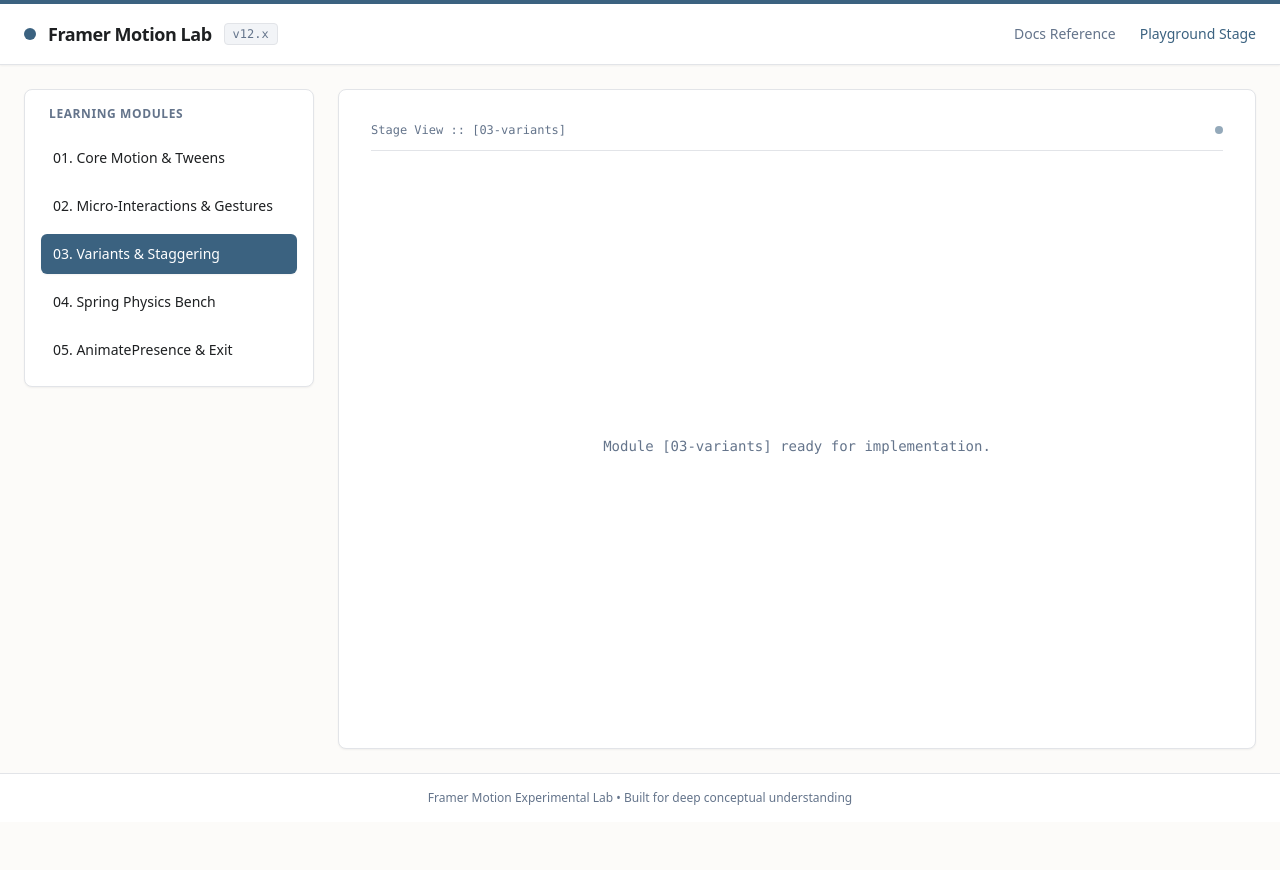
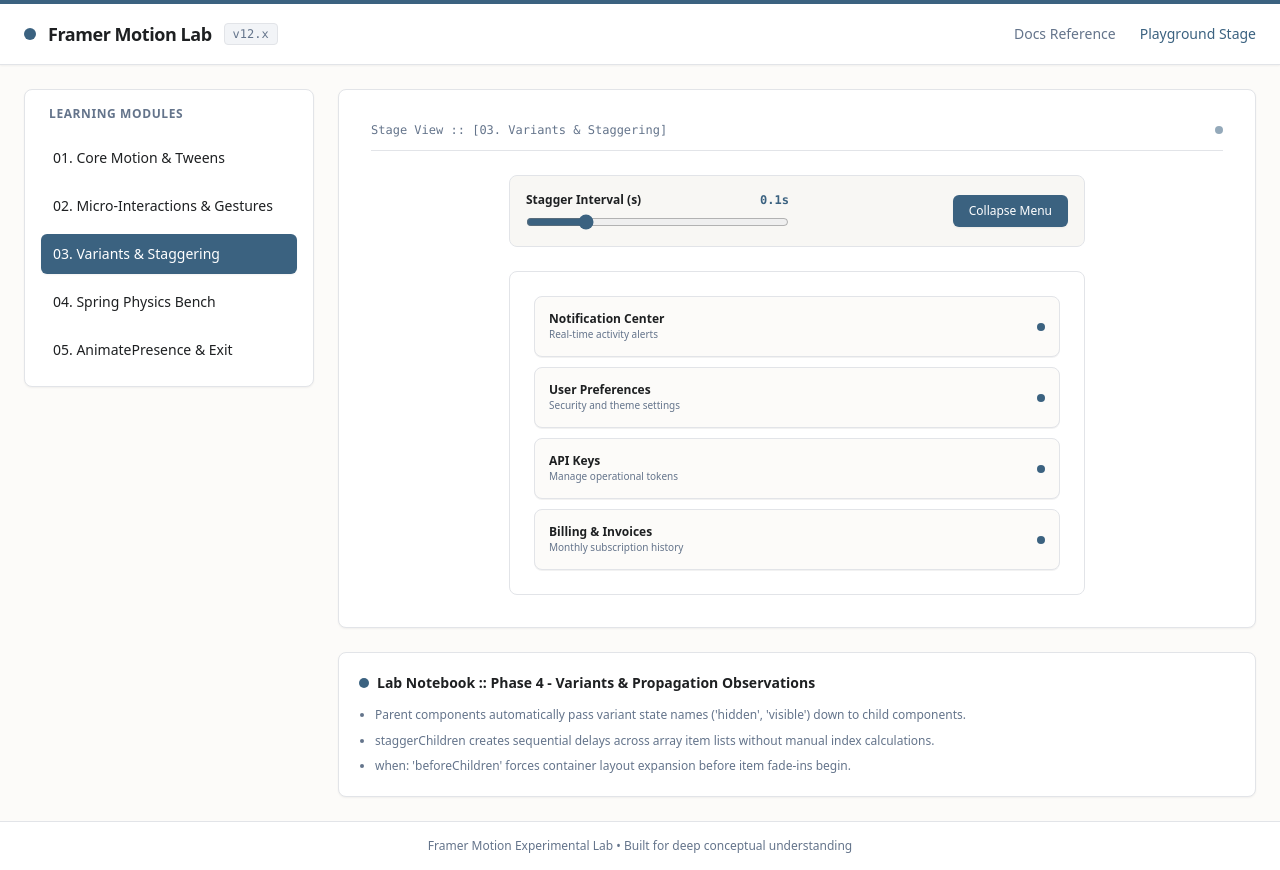
Before and after one commit to hassamnaveed44/framer-motion-lab, a Next.js app: page / in a window 1280 px wide. Both pictures are taken after a click on the button "03. Variants & Staggering". Before the commit the page ends 822 px from the top, so only its background shows below. Built offline with nearby package versions, Linux system fonts and the light colour scheme.

Commit message:
feat(variants): implement variants propagation and staggered list animations

```diff
--- a/app/page.tsx
+++ b/app/page.tsx
@@ -6,6 +6,7 @@ import Stage from "@/components/lab/Stage";
 import ObservationLogger from "@/components/lab/ObservationLogger";
 import CoreBasicsModule from "@/components/modules/CoreBasicsModule";
 import GesturesModule from "@/components/modules/GesturesModule";
+import VariantsModule from "@/components/modules/VariantsModule";
 
 export default function MotionLabHome() {
   const [activeModule, setActiveModule] = useState("01-basics");
@@ -17,7 +18,7 @@ export default function MotionLabHome() {
         <Sidebar activeModule={activeModule} onSelectModule={setActiveModule} />
       </div>
 
-      {/* Main Workspace */}
+      {/* Main Workspace Grid (3-column span) */}
       <section className="lg:col-span-3 flex flex-col gap-6">
         {/* Module 01 */}
         {activeModule === "01-basics" && (
@@ -53,14 +54,33 @@ export default function MotionLabHome() {
           </>
         )}
 
-        {/* Fallback Placeholder for Unimplemented Modules */}
-        {activeModule !== "01-basics" && activeModule !== "02-gestures" && (
-          <Stage moduleTitle={activeModule}>
-            <div className="text-sm text-[#64748b] font-mono">
-              Module [{activeModule}] ready for implementation.
-            </div>
-          </Stage>
+        {/* Module 03 */}
+        {activeModule === "03-variants" && (
+          <>
+            <Stage moduleTitle="03. Variants & Staggering">
+              <VariantsModule />
+            </Stage>
+            <ObservationLogger
+              title="Phase 4 - Variants & Propagation Observations"
+              notes={[
+                "Parent components automatically pass variant state names ('hidden', 'visible') down to child components.",
+                "staggerChildren creates sequential delays across array item lists without manual index calculations.",
+                "when: 'beforeChildren' forces container layout expansion before item fade-ins begin.",
+              ]}
+            />
+          </>
         )}
+
+        {/* Fallback Placeholder for Unimplemented Modules (04, 05) */}
+        {activeModule !== "01-basics" &&
+          activeModule !== "02-gestures" &&
+          activeModule !== "03-variants" && (
+            <Stage moduleTitle={activeModule}>
+              <div className="text-sm text-[#64748b] font-mono">
+                Module [{activeModule}] ready for implementation.
+              </div>
+            </Stage>
+          )}
       </section>
     </div>
   );
--- /dev/null
+++ b/components/modules/VariantsModule.tsx
@@ -0,0 +1,140 @@
+"use client";
+
+import { useState } from "react";
+import { motion, type Variants } from "motion/react";
+// If using framer-motion directly:
+// import { motion, type Variants } from "framer-motion";
+
+export default function VariantsModule() {
+  const [isOpen, setIsOpen] = useState(true);
+  const [staggerDelay, setStaggerDelay] = useState(0.1);
+
+  // Example item data array
+  const items = [
+    {
+      id: 1,
+      title: "Notification Center",
+      desc: "Real-time activity alerts",
+    },
+    {
+      id: 2,
+      title: "User Preferences",
+      desc: "Security and theme settings",
+    },
+    {
+      id: 3,
+      title: "API Keys",
+      desc: "Manage operational tokens",
+    },
+    {
+      id: 4,
+      title: "Billing & Invoices",
+      desc: "Monthly subscription history",
+    },
+  ];
+
+  // Container variant object
+  const containerVariants: Variants = {
+    hidden: {
+      opacity: 0,
+    },
+
+    visible: {
+      opacity: 1,
+      transition: {
+        staggerChildren: staggerDelay,
+        delayChildren: 0.05,
+      },
+    },
+  };
+
+  // Item variant object
+  const itemVariants: Variants = {
+    hidden: {
+      opacity: 0,
+      y: 18,
+      scale: 0.95,
+    },
+
+    visible: {
+      opacity: 1,
+      y: 0,
+      scale: 1,
+      transition: {
+        type: "spring",
+        stiffness: 350,
+        damping: 24,
+      },
+    },
+  };
+
+  return (
+    <div className="flex flex-col gap-6 w-full max-w-xl mx-auto">
+      {/* Controls Bar */}
+      <div className="grid grid-cols-1 md:grid-cols-2 gap-4 bg-[#f8f7f4] p-4 rounded-lg border border-[#e2e4e8] text-xs">
+        {/* Stagger Control */}
+        <div className="flex flex-col gap-1.5">
+          <label className="font-semibold text-[#1e2022] flex justify-between">
+            <span>Stagger Interval (s)</span>
+
+            <span className="font-mono text-[#3b6280]">
+              {staggerDelay}s
+            </span>
+          </label>
+
+          <input
+            type="range"
+            min="0.03"
+            max="0.41"
+            step="0.02"
+            value={staggerDelay}
+            onChange={(e) =>
+              setStaggerDelay(parseFloat(e.target.value))
+            }
+            className="accent-[#3b6280] cursor-pointer"
+          />
+        </div>
+
+        {/* Toggle Button */}
+        <div className="flex items-center justify-end">
+          <button
+            onClick={() => setIsOpen((prev) => !prev)}
+            className="px-4 py-2 bg-[#3b6280] text-white text-xs font-medium rounded-md hover:bg-[#2c4d66] active:scale-95 transition-all shadow-xs"
+          >
+            {isOpen ? "Collapse Menu" : "Expand Staggered Menu"}
+          </button>
+        </div>
+      </div>
+
+      {/* Staggered Card List Container */}
+      <div className="bg-white border border-[#e2e4e8] rounded-lg p-6 min-h-[320px] flex items-center justify-center">
+        <motion.ul
+          variants={containerVariants}
+          initial="hidden"
+          animate={isOpen ? "visible" : "hidden"}
+          className="w-full flex flex-col gap-2.5 list-none p-0 m-0"
+        >
+          {items.map((item) => (
+            <motion.li
+              key={item.id}
+              variants={itemVariants}
+              className="p-3.5 bg-[#fcfbf9] border border-[#e2e4e8] rounded-lg flex items-center justify-between shadow-2xs"
+            >
+              <div className="flex flex-col">
+                <span className="text-xs font-semibold text-[#1e2022]">
+                  {item.title}
+                </span>
+
+                <span className="text-[10px] text-[#64748b]">
+                  {item.desc}
+                </span>
+              </div>
+
+              <span className="w-2 h-2 rounded-full bg-[#3b6280]" />
+            </motion.li>
+          ))}
+        </motion.ul>
+      </div>
+    </div>
+  );
+}
```
